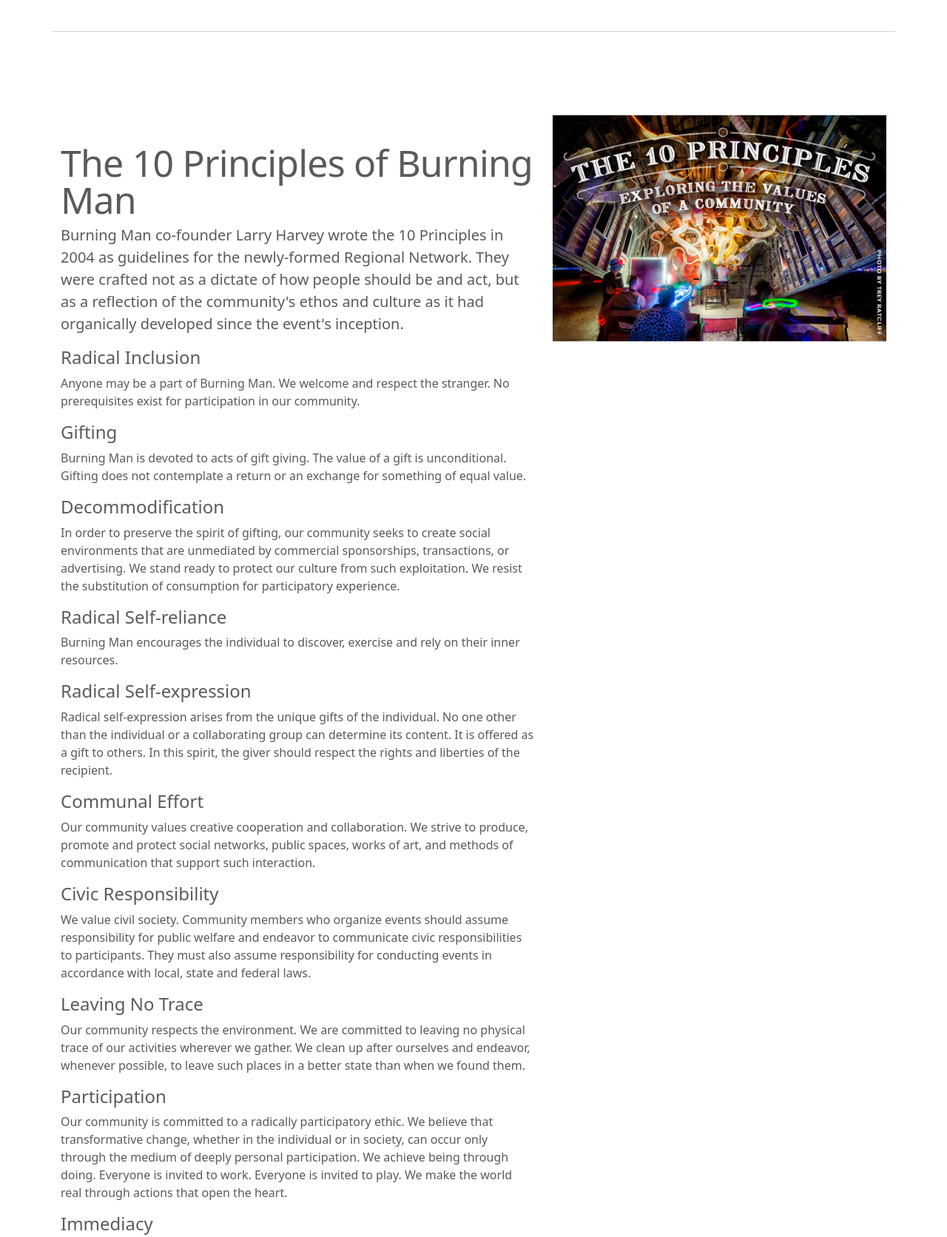
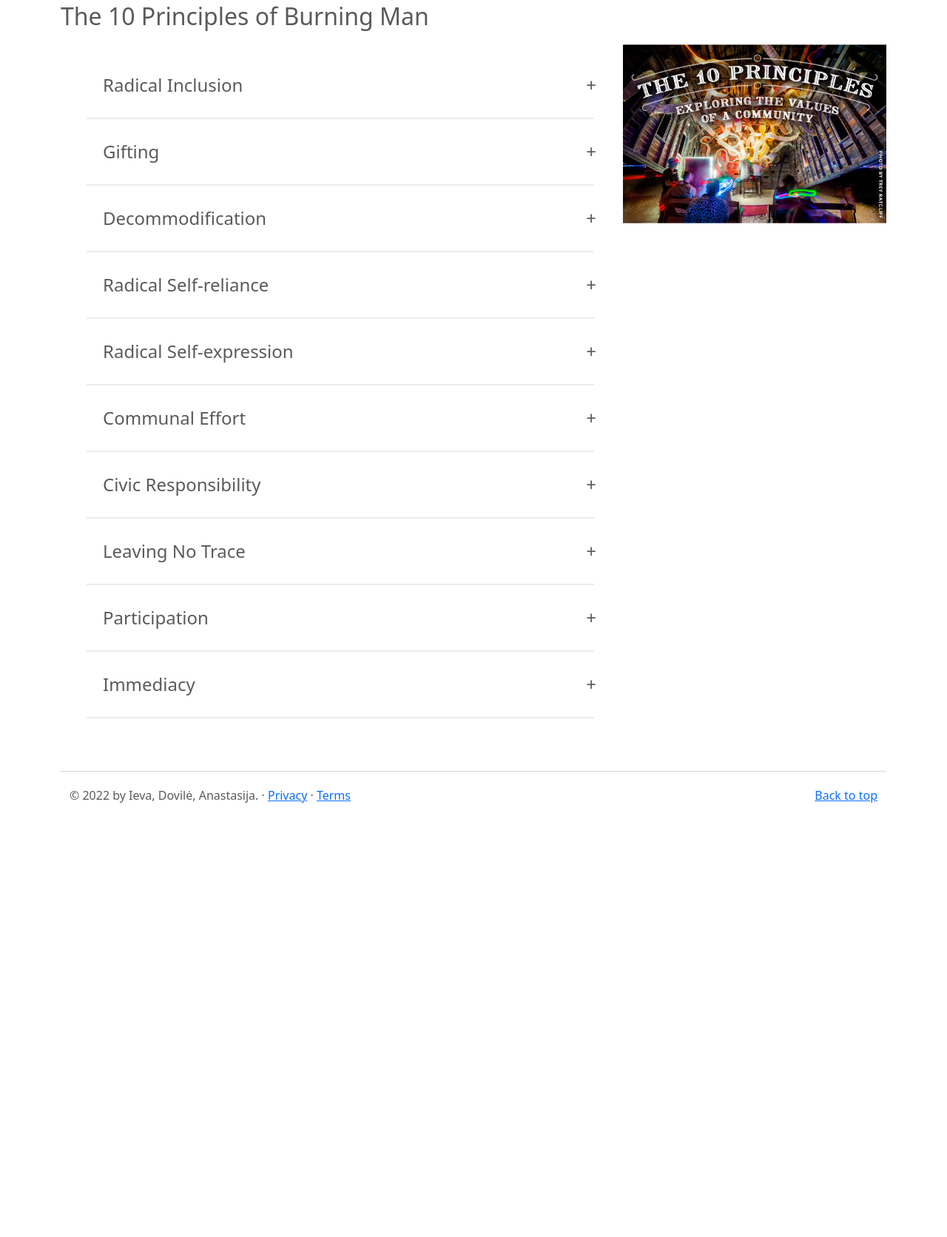
Before and after one commit to DoSukiene/FINAL-TASK, a plain HTML site: page index.html in a window 1280 px wide. Shown: the part 1781-3453 px from the top of the page at 74% size. After the commit the page ends 2932 px from the top, so only its background shows below. Drawn offline with nearby package versions, Linux system fonts and the light colour scheme.

Commit message:
accordion added

```diff
--- /dev/null
+++ b/10principles.css
@@ -0,0 +1,56 @@
+.accordion {
+  width: 100%;
+  margin: 10px;
+  color: #5a5a5a;
+  background-color: white;
+  padding: 25px 25px;
+}
+
+.accordion .container {
+  position: relative;
+  margin: 10px 10px;
+}
+
+.accordion .label {
+  position: relative;
+  padding: 10px 0;
+  font-size: 24px;
+  color: #5a5a5a;
+  cursor: pointer;
+}
+
+.accordion .label::before {
+  content: "+";
+  color: #5a5a5a;
+  position: absolute;
+  top: 50%;
+  right: -5px;
+  font-size: 24px;
+  transform: translateY(-50%);
+}
+
+.accordion .content {
+  position: relative;
+  background: white;
+  height: 0;
+  font-size: 16px;
+  text-align: justify;
+  width: 100%;
+  overflow: hidden;
+  transition: 0.5s;
+}
+
+.accordion .container.active .content {
+  height: 100%;
+}
+
+.accordion .container.active .label::before {
+  content: "x";
+  font-size: 30px;
+}
+
+.accordion hr {
+  width: 100%;
+  margin-left: 0;
+  border: 1px solid #b5b3b3;
+}
--- a/carousel.css
+++ b/carousel.css
@@ -50,7 +50,7 @@
 ------------------------- */
 
 .featurette-divider {
-  margin: 40px 0; /* Space out the Bootstrap <hr> more */
+  margin: 20px 0; /* Space out the Bootstrap <hr> more */
 }
 
 /* Thin out the marketing headings */
@@ -73,7 +73,7 @@
   }
 
   .featurette-heading {
-    font-size: 50px;
+    font-size: 36px;
   }
 }
 
--- a/index.html
+++ b/index.html
@@ -23,7 +23,12 @@
       crossorigin="anonymous"
     />
 
+    <link href="carousel.css" rel="stylesheet" />
+    <link href="gallery.css" rel="stylesheet">
+    <link href="10principles.css" rel="stylesheet">
+
     <script src="scripts/timer.js"></script>
+
 
     <style>
       .bd-placeholder-img {
@@ -79,8 +84,7 @@
       }
     </style>
 
-    <link href="carousel.css" rel="stylesheet" />
-    <link href="gallery.css" rel="stylesheet">
+
   </head>
   <body>
     <header>
@@ -363,93 +367,95 @@
 
         <div class="row featurette">
           <hr class="featurette-divider" />
-          <div class="col-md-7" id="principle">
-            <h2 class="featurette-heading fw-normal lh-1">
+          <div class="col-sm-8">
+            <h2 >
               The 10 Principles of Burning Man
-              <!-- <span class="text-muted">Itll blow your mind.</span> -->
+
             </h2>
-            <p class="lead">
-              Burning Man co-founder Larry Harvey wrote the 10 Principles in
-              2004 as guidelines for the newly-formed Regional Network. They
-              were crafted not as a dictate of how people should be and act, but
-              as a reflection of the community's ethos and culture as it had
-              organically developed since the event's inception.
-            </p>
-            <h4>Radical Inclusion</h4>
-            <p>
-              Anyone may be a part of Burning Man. We welcome and respect the
-              stranger. No prerequisites exist for participation in our
-              community.
-            </p>
-            <h4>Gifting</h4>
-            <p>
-              Burning Man is devoted to acts of gift giving. The value of a gift
-              is unconditional. Gifting does not contemplate a return or an
-              exchange for something of equal value.
-            </p>
-            <h4>Decommodification</h4>
-            <p>
-              In order to preserve the spirit of gifting, our community seeks to
-              create social environments that are unmediated by commercial
-              sponsorships, transactions, or advertising. We stand ready to
-              protect our culture from such exploitation. We resist the
-              substitution of consumption for participatory experience.
-            </p>
-            <h4>Radical Self-reliance</h4>
-            <p>
-              Burning Man encourages the individual to discover, exercise and
-              rely on their inner resources.
-            </p>
-            <h4>Radical Self-expression</h4>
-            <p>
-              Radical self-expression arises from the unique gifts of the
-              individual. No one other than the individual or a collaborating
-              group can determine its content. It is offered as a gift to
-              others. In this spirit, the giver should respect the rights and
-              liberties of the recipient.
-            </p>
-            <h4>Communal Effort</h4>
-            <p>
-              Our community values creative cooperation and collaboration. We
-              strive to produce, promote and protect social networks, public
-              spaces, works of art, and methods of communication that support
-              such interaction.
-            </p>
-            <h4>Civic Responsibility</h4>
-            <p>
-              We value civil society. Community members who organize events
-              should assume responsibility for public welfare and endeavor to
-              communicate civic responsibilities to participants. They must also
-              assume responsibility for conducting events in accordance with
-              local, state and federal laws.
-            </p>
-            <h4>Leaving No Trace</h4>
-            <p>
-              Our community respects the environment. We are committed to
-              leaving no physical trace of our activities wherever we gather. We
-              clean up after ourselves and endeavor, whenever possible, to leave
-              such places in a better state than when we found them.
-            </p>
-            <h4>Participation</h4>
-            <p>
-              Our community is committed to a radically participatory ethic. We
-              believe that transformative change, whether in the individual or
-              in society, can occur only through the medium of deeply personal
-              participation. We achieve being through doing. Everyone is invited
-              to work. Everyone is invited to play. We make the world real
-              through actions that open the heart.
-            </p>
-            <h4>Immediacy</h4>
-            <p>
-              Immediate experience is, in many ways, the most important
-              touchstone of value in our culture. We seek to overcome barriers
-              that stand between us and a recognition of our inner selves, the
-              reality of those around us, participation in society, and contact
-              with a natural world exceeding human powers. No idea can
-              substitute for this experience.
-            </p>
+            <div class="accordion-body">
+              <div class="accordion">
+                  <div class="container">
+                  <div class="label">Radical Inclusion</div>
+                  <div class="content">
+                    Anyone may be a part of Burning Man. We welcome and respect the stranger. No prerequisites exist for participation in our community.
+                  </div>
+                </div>
+                <hr />
+                <div class="container">
+                  <div class="label">Gifting</div>
+                  <div class="content">
+                    Burning Man is devoted to acts of gift giving. The value of a gift is unconditional. Gifting does not contemplate a return or an exchange for something of equal value.
+                  </div>
+                </div>
+                <hr />
+                <div class="container">
+                  <div class="label">Decommodification</div>
+                  <div class="content">
+                    In order to preserve the spirit of gifting, our community seeks to create social environments that are unmediated by commercial sponsorships, transactions, or advertising. We stand ready to protect our culture from such exploitation. We resist the substitution of consumption for participatory experience.
+                  </div>
+                </div>
+                <hr />
+                <div class="container">
+                  <div class="label">Radical Self-reliance
+                  </div>
+                  <div class="content">
+                    Burning Man encourages the individual to discover, exercise and rely on their inner resources.
+                  </div>
+                </div>
+                <hr />
+                <div class="container">
+                  <div class="label">Radical Self-expression
+                  </div>
+                  <div class="content">
+                    Radical self-expression arises from the unique gifts of the individual. No one other than the individual or a collaborating group can determine its content. It is offered as a gift to others. In this spirit, the giver should respect the rights and liberties of the recipient.
+                  </div>
+                </div>
+                <hr />
+                <div class="container">
+                  <div class="label">Communal Effort
+                  </div>
+                  <div class="content">
+                    Our community values creative cooperation and collaboration. We strive to produce, promote and protect social networks, public spaces, works of art, and methods of communication that support such interaction.
+                  </div>
+                </div>
+                <hr />
+
+                  <div class="container">
+                  <div class="label">Civic Responsibility
+                  </div>
+                  <div class="content">
+                    We value civil society. Community members who organize events should assume responsibility for public welfare and endeavor to communicate civic responsibilities to participants. They must also assume responsibility for conducting events in accordance with local, state and federal laws.
+                  </div>
+                </div>
+                <hr />
+                <div class="container">
+                  <div class="label">Leaving No Trace
+                  </div>
+                  <div class="content">
+                    Our community respects the environment. We are committed to leaving no physical trace of our activities wherever we gather. We clean up after ourselves and endeavor, whenever possible, to leave such places in a better state than when we found them.
+                  </div>
+                </div>
+                <hr />
+                <div class="container">
+                  <div class="label">Participation
+                  </div>
+                  <div class="content">
+                    Our community is committed to a radically participatory ethic. We believe that transformative change, whether in the individual or in society, can occur only through the medium of deeply personal participation. We achieve being through doing. Everyone is invited to work. Everyone is invited to play. We make the world real through actions that open the heart.
+                  </div>
+                </div>
+                <hr />
+                <div class="container">
+                  <div class="label">Immediacy
+                  </div>
+                  <div class="content">
+                    Immediate experience is, in many ways, the most important touchstone of value in our culture. We seek to overcome barriers that stand between us and a recognition of our inner selves, the reality of those around us, participation in society, and contact with a natural world exceeding human powers. No idea can substitute for this experience.
+                  </div>
+                  </div>
+                  <hr />
+              </div>
+            </div>
           </div>
-          <div class="col-md-5">
+          <div class="col-sm-4">
             <svg
               class="bd-placeholder-img bd-placeholder-img-lg featurette-image img-fluid mx-auto"
               width="500"
@@ -461,9 +467,7 @@
               focusable="false"
             >
               <title>10 principles</title>
-              <rect width="100%" height="100%" fill="#fff" />
-              <image
-                href="images/10principles.jpg"
+              <image href="images/10principles.jpg"
                 alt="The 10 Principles
                 "
                 width="100%"
@@ -478,9 +482,6 @@
 
 
 
-
-
-
     <footer class="container">
       <p class="float-end"><a href="#">Back to top</a></p>
       <p>© 2022 by Ieva, Dovilė, Anastasija. &middot; <a href="#">Privacy</a> &middot; <a href="#">Terms</a></p>
@@ -489,7 +490,7 @@
   </main>
 
 
-
+  <script src="scripts/accordion.js"></script>
     <script
       src="https://cdn.jsdelivr.net/npm/bootstrap@5.2.0/dist/js/bootstrap.bundle.min.js"
       integrity="sha384-A3rJD856KowSb7dwlZdYEkO39Gagi7vIsF0jrRAoQmDKKtQBHUuLZ9AsSv4jD4Xa"
--- /dev/null
+++ b/scripts/accordion.js
@@ -0,0 +1,7 @@
+const accordion = document.getElementsByClassName("container");
+
+for (i = 0; i < accordion.length; i++) {
+  accordion[i].addEventListener("click", function () {
+    this.classList.toggle("active");
+  });
+}
```
Also changed, not shown: scripts/principles.js (deleted).
